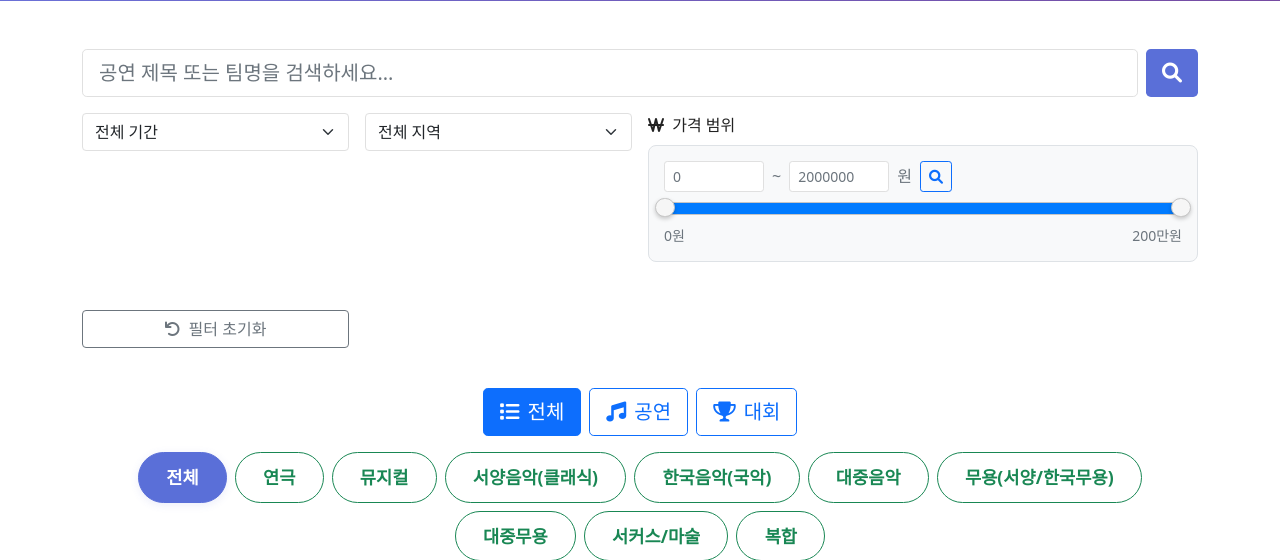
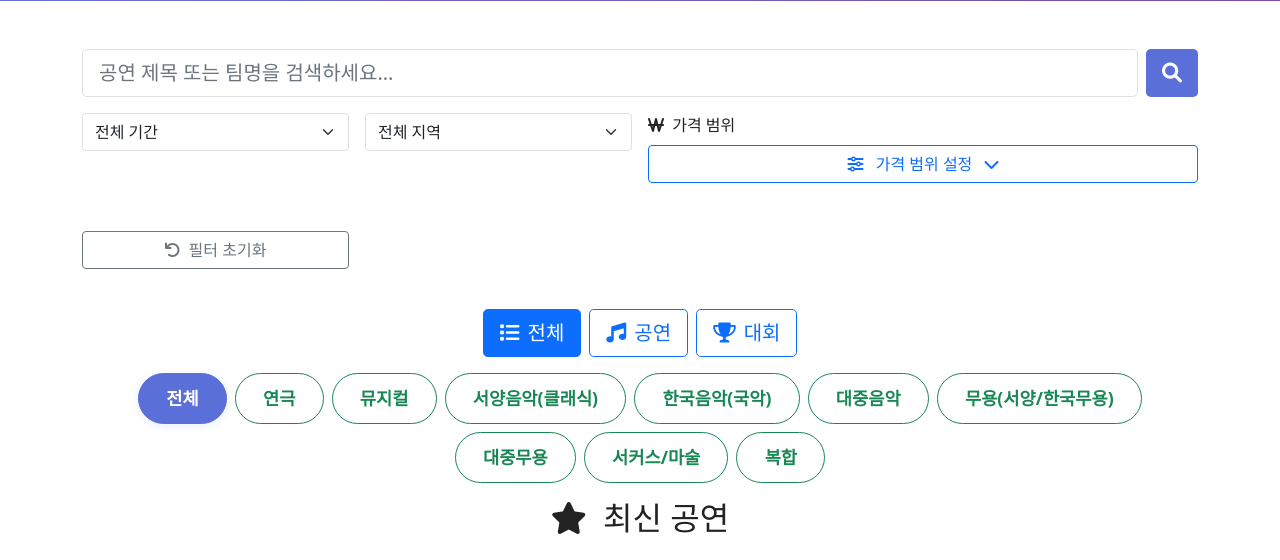
Before and after one commit to Jae-Sung-LEE-create/kopis-performance, a Flask app: page / in a window 1280 px wide. Shown: the part 531-1091 px from the top of the page. Run offline with Flask 3, Linux system fonts and the light colour scheme; data comes from the database, SQL or seed files in the repository; some libraries are stand-ins or nearby versions; some web fonts are replaced.

Commit message:
feat: 가격 필터를 클릭 시에만 드래그 양식 표시하도록 개선 - 가격 필터를 토글 버튼으로 변경하여 기본적으로 숨김 처리 - 클릭 시에만 가격 범위 설정 UI가 나타나도록 수정 - 가격 필터가 활성화된 경우 자동으로 UI가 열리도록 구현 - 부드러운 애니메이션 효과 추가 (슬라이드 다운, 아이콘 회전) - 다국어 지원 유지

```diff
--- a/templates/index.html
+++ b/templates/index.html
@@ -167,7 +167,27 @@
                         <i class="fas fa-won-sign me-1"></i>
                         {% if lang == 'en' %}Price Range{% elif lang == 'ja' %}価格範囲{% elif lang == 'zh' %}价格范围{% else %}가격 범위{% endif %}
                     </label>
-                    <div class="price-range-container">
+                    <div class="price-filter-container">
+                        <!-- 가격 필터 토글 버튼 -->
+                        <button type="button" class="btn btn-outline-primary w-100" onclick="togglePriceFilter()">
+                            <i class="fas fa-sliders-h me-2"></i>
+                            {% if price_min or price_max %}
+                                {% if lang == 'en' %}Price Filter Active{% elif lang == 'ja' %}価格フィルター有効{% elif lang == 'zh' %}价格筛选已启用{% else %}가격 필터 활성화됨{% endif %}
+                                {% if price_min and price_max %}
+                                    (₩{{ price_min }} ~ ₩{{ price_max }})
+                                {% elif price_min %}
+                                    (₩{{ price_min }} 이상)
+                                {% elif price_max %}
+                                    (₩{{ price_max }} 이하)
+                                {% endif %}
+                            {% else %}
+                                {% if lang == 'en' %}Set Price Range{% elif lang == 'ja' %}価格範囲設定{% elif lang == 'zh' %}设置价格范围{% else %}가격 범위 설정{% endif %}
+                            {% endif %}
+                            <i class="fas fa-chevron-down ms-2" id="priceFilterIcon"></i>
+                        </button>
+
+                        <!-- 가격 범위 컨테이너 (기본적으로 숨김) -->
+                        <div class="price-range-container mt-2" id="priceRangeContainer" style="display: none;">
                             <div class="d-flex align-items-center gap-2 mb-2">
                                 <input type="number" id="priceMin" class="form-control form-control-sm"
                                        placeholder="0" min="0" max="2000000" step="10000"
@@ -186,6 +206,7 @@
                                 <div class="d-flex justify-content-between mt-1">
                                     <small class="text-muted">0원</small>
                                     <small class="text-muted">200만원</small>
+                                </div>
                             </div>
                         </div>
                     </div>
@@ -378,12 +399,48 @@
 </div>
 
 <style>
+/* 가격 필터 컨테이너 스타일 */
+.price-filter-container {
+    position: relative;
+}
+
 /* 가격 범위 슬라이더 스타일 */
 .price-range-container {
     background: #f8f9fa;
     padding: 15px;
     border-radius: 8px;
     border: 1px solid #dee2e6;
+    animation: slideDown 0.3s ease-out;
+}
+
+@keyframes slideDown {
+    from {
+        opacity: 0;
+        transform: translateY(-10px);
+    }
+    to {
+        opacity: 1;
+        transform: translateY(0);
+    }
+}
+
+/* 토글 버튼 스타일 */
+.price-filter-container .btn {
+    transition: all 0.3s ease;
+}
+
+.price-filter-container .btn:hover {
+    transform: translateY(-1px);
+    box-shadow: 0 2px 8px rgba(0,0,0,0.1);
+}
+
+/* 아이콘 회전 애니메이션 */
+.price-filter-container .fa-chevron-down {
+    transition: transform 0.3s ease;
+}
+
+.price-filter-container .fa-chevron-down.rotated {
+    transform: rotate(180deg);
 }
 
 .price-slider {
@@ -437,6 +494,20 @@
 <link rel="stylesheet" href="https://code.jquery.com/ui/1.13.2/themes/base/jquery-ui.css">
 
 <script>
+// 가격 필터 토글 함수
+function togglePriceFilter() {
+    const container = document.getElementById('priceRangeContainer');
+    const icon = document.getElementById('priceFilterIcon');
+
+    if (container.style.display === 'none') {
+        container.style.display = 'block';
+        icon.classList.add('rotated');
+    } else {
+        container.style.display = 'none';
+        icon.classList.remove('rotated');
+    }
+}
+
 // 필터 적용 함수
 function applyFilter(filterType, value) {
     const urlParams = new URLSearchParams(window.location.search);
@@ -474,17 +545,30 @@ function applyPriceRange() {
 
 // 가격 슬라이더 초기화
 document.addEventListener('DOMContentLoaded', function() {
+    // 가격 필터가 활성화되어 있으면 자동으로 열기
+    const priceMin = '{{ price_min or "" }}';
+    const priceMax = '{{ price_max or "" }}';
+
+    if (priceMin || priceMax) {
+        const container = document.getElementById('priceRangeContainer');
+        const icon = document.getElementById('priceFilterIcon');
+        if (container && icon) {
+            container.style.display = 'block';
+            icon.classList.add('rotated');
+        }
+    }
+
     // jQuery UI 슬라이더 초기화
     if ($.fn.slider) {
-        const priceMin = parseInt('{{ price_min or 0 }}');
-        const priceMax = parseInt('{{ price_max or 2000000 }}');
+        const priceMinValue = parseInt('{{ price_min or 0 }}');
+        const priceMaxValue = parseInt('{{ price_max or 2000000 }}');
 
         $('#priceSlider').slider({
             range: true,
             min: 0,
             max: 2000000,
             step: 10000,
-            values: [priceMin, priceMax],
+            values: [priceMinValue, priceMaxValue],
             slide: function(event, ui) {
                 $('#priceMin').val(ui.values[0]);
                 $('#priceMax').val(ui.values[1]);
```
Lines whose indentation alone changed are shown as unchanged.
